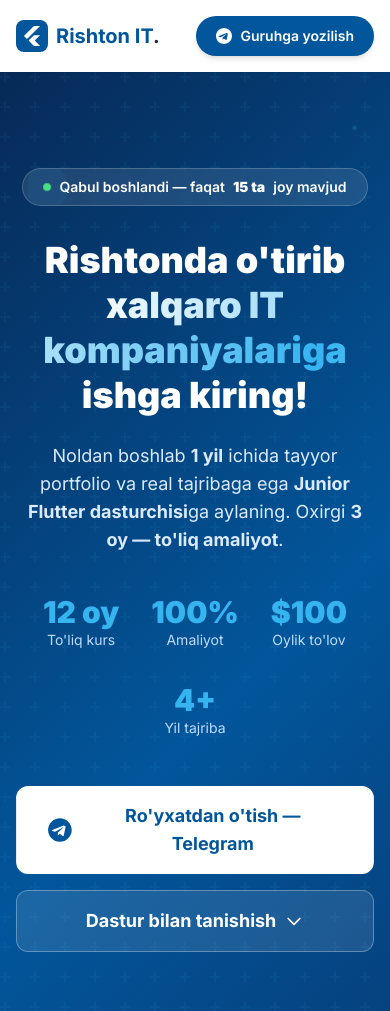
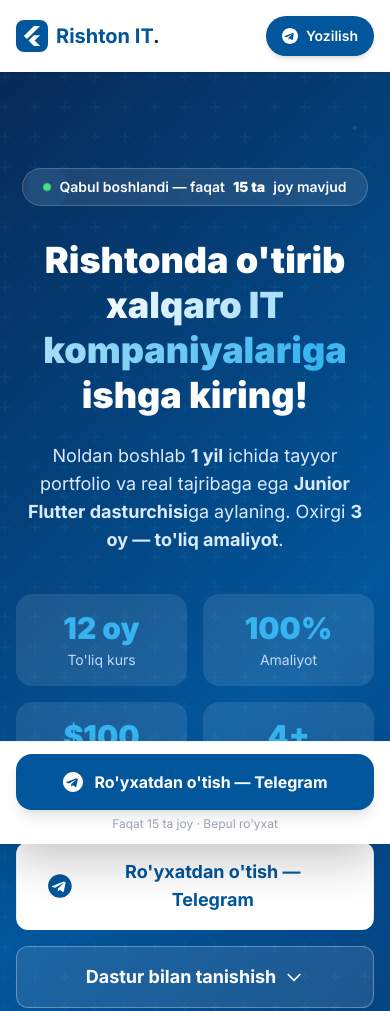
Before and after one commit to Shaxriyorboy/rishton-landing, a plain HTML site: page index.html in a window 390 px wide. Shown: the top 1011 px of the page. Drawn offline with nearby package versions, Linux system fonts and the light colour scheme.

Commit message:
Mobile optimizatsiya: sticky CTA, 2x2 stats grid, navbar

```diff
--- a/index.html
+++ b/index.html
@@ -266,9 +266,10 @@
                 <a href="#faq" class="hover:text-flutter transition">FAQ</a>
             </div>
             <a href="https://t.me/rishton_register_bot" target="_blank"
-               class="bg-flutter hover:bg-blue-700 text-white px-5 py-2.5 rounded-full font-semibold text-sm transition duration-300 flex items-center gap-2 shadow-md hover:shadow-lg">
+               class="bg-flutter hover:bg-blue-700 text-white px-4 py-2.5 rounded-full font-semibold text-sm transition duration-300 flex items-center gap-2 shadow-md hover:shadow-lg">
                 <svg class="w-4 h-4" fill="currentColor" viewBox="0 0 24 24"><path d="M12 0C5.373 0 0 5.373 0 12s5.373 12 12 12 12-5.373 12-12S18.627 0 12 0zm5.894 8.221-1.97 9.28c-.145.658-.537.818-1.084.508l-3-2.21-1.447 1.394c-.16.16-.295.295-.605.295l.213-3.053 5.56-5.023c.242-.213-.054-.333-.373-.12L7.18 13.88l-2.965-.924c-.643-.204-.657-.643.136-.953l11.57-4.46c.537-.194 1.006.131.973.678z"/></svg>
-                Guruhga yozilish
+                <span class="hidden sm:inline">Guruhga yozilish</span>
+                <span class="sm:hidden">Yozilish</span>
             </a>
         </div>
     </header>
@@ -303,26 +304,23 @@
             </p>
 
             <!-- Stats Row -->
-            <div class="flex flex-wrap justify-center gap-8 mb-12"
+            <div class="grid grid-cols-2 md:grid-cols-4 gap-4 mb-12 max-w-lg md:max-w-none mx-auto"
                  style="animation: fadeInUp 0.7s ease 0.3s both;">
-                <div class="text-center">
+                <div class="text-center bg-white/10 rounded-2xl py-4 px-3">
                     <div class="text-3xl font-black text-flutterLight">12 oy</div>
-                    <div class="text-blue-200 text-sm">To'liq kurs</div>
+                    <div class="text-blue-200 text-sm mt-1">To'liq kurs</div>
                 </div>
-                <div class="w-px bg-white/20 hidden md:block"></div>
-                <div class="text-center">
+                <div class="text-center bg-white/10 rounded-2xl py-4 px-3">
                     <div class="text-3xl font-black text-flutterLight">100%</div>
-                    <div class="text-blue-200 text-sm">Amaliyot</div>
+                    <div class="text-blue-200 text-sm mt-1">Amaliyot</div>
                 </div>
-                <div class="w-px bg-white/20 hidden md:block"></div>
-                <div class="text-center">
+                <div class="text-center bg-white/10 rounded-2xl py-4 px-3">
                     <div class="text-3xl font-black text-flutterLight">$100</div>
-                    <div class="text-blue-200 text-sm">Oylik to'lov</div>
+                    <div class="text-blue-200 text-sm mt-1">Oylik to'lov</div>
                 </div>
-                <div class="w-px bg-white/20 hidden md:block"></div>
-                <div class="text-center">
+                <div class="text-center bg-white/10 rounded-2xl py-4 px-3">
                     <div class="text-3xl font-black text-flutterLight">4+</div>
-                    <div class="text-blue-200 text-sm">Yil tajriba</div>
+                    <div class="text-blue-200 text-sm mt-1">Yil tajriba</div>
                 </div>
             </div>
 
@@ -875,6 +873,19 @@
         </div>
     </section>
 
+    <!-- ===== MOBILE STICKY CTA ===== -->
+    <div class="fixed bottom-0 left-0 right-0 z-50 md:hidden bg-white border-t border-gray-100 shadow-2xl px-4 py-3">
+        <a href="https://t.me/rishton_register_bot" target="_blank"
+           class="flex items-center justify-center gap-3 bg-flutter text-white w-full py-4 rounded-2xl font-bold text-base shadow-lg">
+            <svg class="w-5 h-5" fill="currentColor" viewBox="0 0 24 24"><path d="M12 0C5.373 0 0 5.373 0 12s5.373 12 12 12 12-5.373 12-12S18.627 0 12 0zm5.894 8.221-1.97 9.28c-.145.658-.537.818-1.084.508l-3-2.21-1.447 1.394c-.16.16-.295.295-.605.295l.213-3.053 5.56-5.023c.242-.213-.054-.333-.373-.12L7.18 13.88l-2.965-.924c-.643-.204-.657-.643.136-.953l11.57-4.46c.537-.194 1.006.131.973.678z"/></svg>
+            Ro'yxatdan o'tish — Telegram
+        </a>
+        <p class="text-center text-xs text-gray-400 mt-1.5">Faqat 15 ta joy · Bepul ro'yxat</p>
+    </div>
+
+    <!-- Sticky CTA uchun pastki bo'shliq (mobile) -->
+    <div class="h-20 md:hidden"></div>
+
     <!-- ===== FOOTER ===== -->
     <footer class="bg-gray-950 text-gray-400 py-10 px-4">
         <div class="max-w-7xl mx-auto flex flex-col md:flex-row justify-between items-center gap-4">
```
